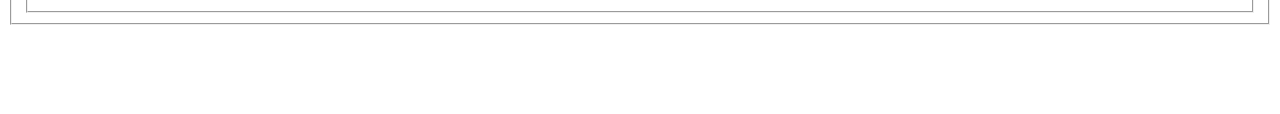
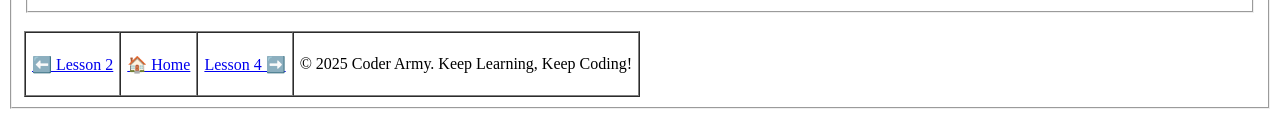
Before and after one commit to Dpnxhuu/Project1, a plain HTML site: page Lesson3.html in a window 1280 px wide. Shown: the part 2540-2654 px from the top of the page. Before the commit the page ends 2573 px from the top, so only its background shows below. Drawn offline with Linux system fonts and the light colour scheme.

Commit message:
Update Lesson3.html

```diff
--- a/Lesson3.html
+++ b/Lesson3.html
@@ -95,7 +95,19 @@
           width="400px"
         />
       </fieldset>
-            </main>
+    </main>
+            <br>
+      <footer>
+        <table border="1" cellpadding="6" cellspacing="0">
+          <tr>
+            <td><a href="./Lesson2.html">⬅️ Lesson 2</a></td>
+            <td><a href="./index.html">🏠 Home</a></td>
+            <td><a href="./Lesson4.html">Lesson 4 ➡️</a></td>
+            <td><p>&copy; 2025 Coder Army. Keep Learning, Keep Coding!</td>
+          </tr>
+        </table>
+      </footer>
+
     </fieldset>
   </body>
 </html>
```
